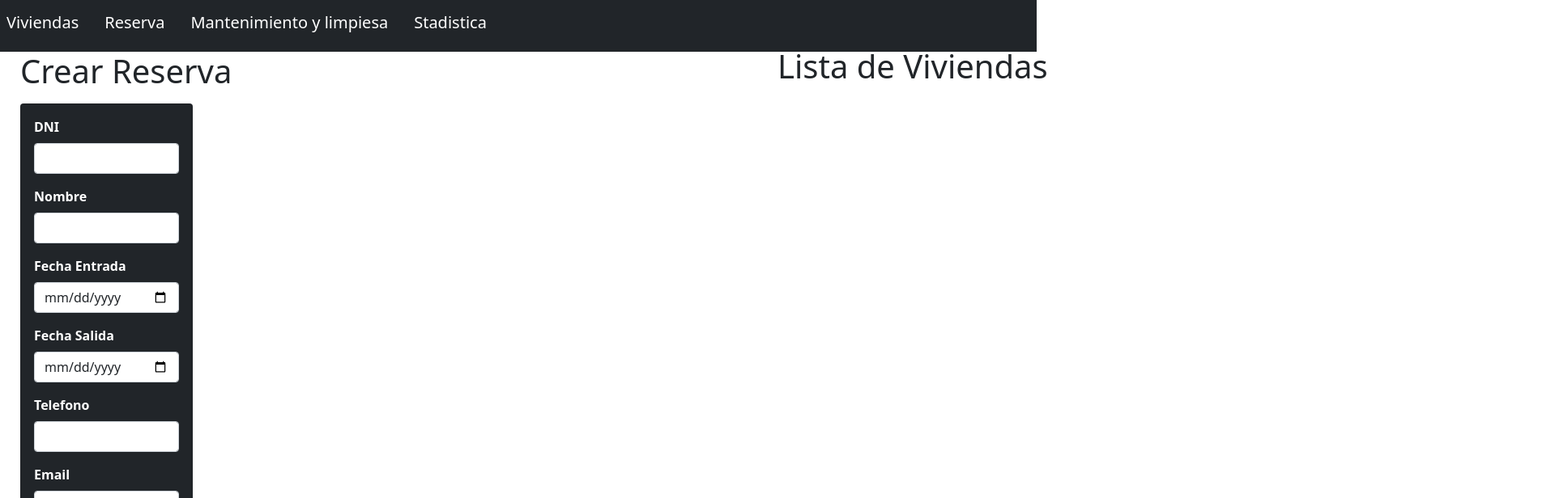
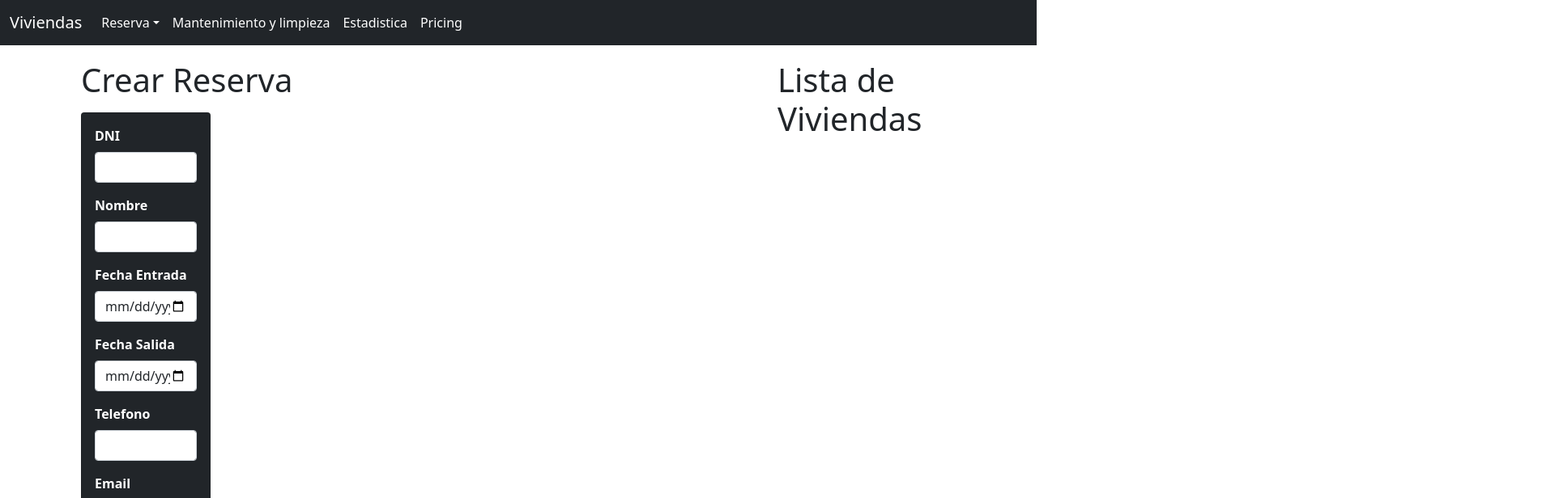
Before and after one commit to JuanOchandoArrevilla/gestionEmpresaERP, a React (Create React App) app: page /reserva in a window 1280 px wide. Shown: the top 616 px of the page at 81% size, 1920 px wide, since content can reach past the window. Built offline with nearby package versions, Linux system fonts and the light colour scheme.

Commit message:
con desplegable

```diff
--- a/public/index.html
+++ b/public/index.html
@@ -40,5 +40,7 @@
       To begin the development, run `npm start` or `yarn start`.
       To create a production bundle, use `npm run build` or `yarn build`.
     -->
+  <script src="https://cdn.jsdelivr.net/npm/bootstrap@5.0.2/dist/js/bootstrap.bundle.min.js" integrity="sha384-MrcW6ZMFYlzcLA8Nl+NtUVF0sA7MsXsP1UyJoMp4YLEuNSfAP+JcXn/tWtIaxVXM" crossorigin="anonymous"></script>
+
   </body>
 </html>
--- a/src/App.css
+++ b/src/App.css
@@ -19,17 +19,15 @@
   font-weight: bold;
 }
 
-.formReserva {
-  position: relative;
-  left: 25px;
+.formPosicion {
+  position: absolute;
+  left: 100px;
+  top: 75px;
+  width: 75%;
 }
 
 .listaVienda {
-  position: relative;
+  position: absolute;
   left:75%;
-  bottom:830px;
+  top:75px;
 }
-
-.paginaTamanoVivienda {
-  width: 100%;
-}
--- a/src/components/Reserva.jsx
+++ b/src/components/FormReserva.jsx
@@ -7,7 +7,7 @@ const Reserva = () => {
 
   return (
     <>
-    <div className="formReserva">
+    <div className="formPosicion">
       <h1>Crear Reserva</h1>
       <div className="col-2">
         <div className="card mt-3 bg-dark">
--- a/src/components/Viviendas.jsx
+++ b/src/components/FormViviendas.jsx
@@ -5,9 +5,9 @@ const Viendas = () => {
   const [enviarFormulario, setEnviarFormulario] = useState(false);
 
   return (
-    <div className="container">
+    <div className="formPosicion">
       <h1>Crear Viviendas</h1>
-      <div className="col-6">
+      <div className="col-2">
         <div className="card mt-3 bg-dark">
           <div className="card-body ">
             <Formik
--- a/src/components/Navbar.jsx
+++ b/src/components/Navbar.jsx
@@ -4,43 +4,67 @@ import { NavLink } from "react-router-dom";
 const Navbar = () => {
   return (
     <nav className="navbar navbar-expand-lg navbar-dark bg-dark">
-      <div className="collapse navbar-collapse" id="navbarSupportedContent">
-        <ul className="navbar-nav me-auto mb-2 mb-lg-0">
-          <li className="nav-item"></li>
-          <li className="nav-item">
-            <h6 className="nav-link" >
+      <div className="container-fluid">
       <NavLink className="navbar-brand " to="/viviendas"  >
                 Viviendas
               </NavLink>
-            </h6>
-          </li>
-          <li className="nav-item">
-            <h6 className="nav-link" >
-              <NavLink className="navbar-brand" to="/reserva">
+        <div className="collapse navbar-collapse" id="navbarNavDropdown">
+          <ul className="navbar-nav">
+
+            <li className="nav-item dropdown">
+              <NavLink
+                className="nav-link dropdown-toggle"
+                to="#"
+                id="navbarDropdownMenuLink"
+                role="button"
+                data-bs-toggle="dropdown"
+                aria-expanded="false"
+              >
                 Reserva
               </NavLink>
-            </h6>
+              <ul
+                className="dropdown-menu"
+                aria-labelledby="navbarDropdownMenuLink"
+              >
+                <li>
+                  <NavLink className="dropdown-item" to="/reserva">
+                    Crear Reserva
+                  </NavLink>
+                </li>
+                <li>
+                  <NavLink className="dropdown-item" to="">
+                    Lista de reserva
+                  </NavLink>
+                </li>
+                <li>
+                  <NavLink className="dropdown-item" to="#">
+                    Something else here
+                  </NavLink>
+                </li>
+              </ul>
             </li>
 
             <li className="nav-item">
-            <h6 className="nav-link" >
-              <NavLink className="navbar-brand " to="/viviendas"  >
-                Mantenimiento y limpiesa
+              <NavLink className="nav-link active" aria-current="page" to="#">
+                Mantenimiento y limpieza
               </NavLink>
-            </h6>
             </li>
 
-
             <li className="nav-item">
-            <h6 className="nav-link" >
-              <NavLink className="navbar-brand" to="/stadistica">
-                Stadistica
+              <NavLink className="nav-link" to="#">
+                Estadistica
               </NavLink>
-            </h6>
+            </li>
+            <li className="nav-item">
+              <NavLink className="nav-link" to="#">
+                Pricing
+              </NavLink>
             </li>
           </ul>
         </div>
+      </div>
     </nav>
+
   );
 };
 
--- a/src/pages/PaginaReserva.jsx
+++ b/src/pages/PaginaReserva.jsx
@@ -1,10 +1,12 @@
 import React from 'react'
-import Reserva from '../components/Reserva';
+import Reserva from '../components/FormReserva';
 import ListaViviendas from '../components/ListaViviendas';
+
 
 const PaginaReserva = () => {
     return (
         <>
+
         <div className="paginaTamanoVivienda">
           <Reserva />
           <ListaViviendas />
--- a/src/pages/PaginaViviendas.jsx
+++ b/src/pages/PaginaViviendas.jsx
@@ -1,5 +1,5 @@
 import React from 'react'
-import Viviendas from '../components/Viviendas'
+import Viviendas from '../components/FormViviendas'
 
 const PaginaViviendas = () => {
     return (
```
Lines whose indentation alone changed are shown as unchanged.
